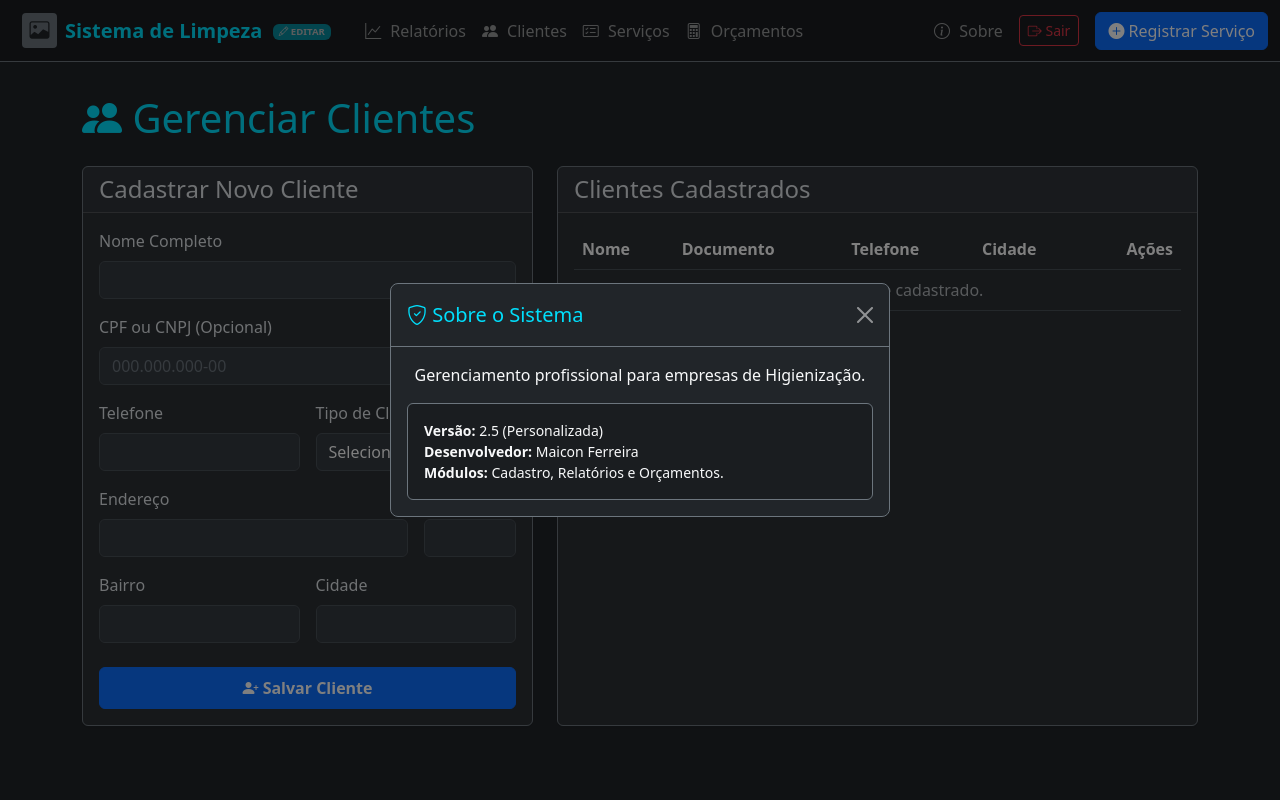
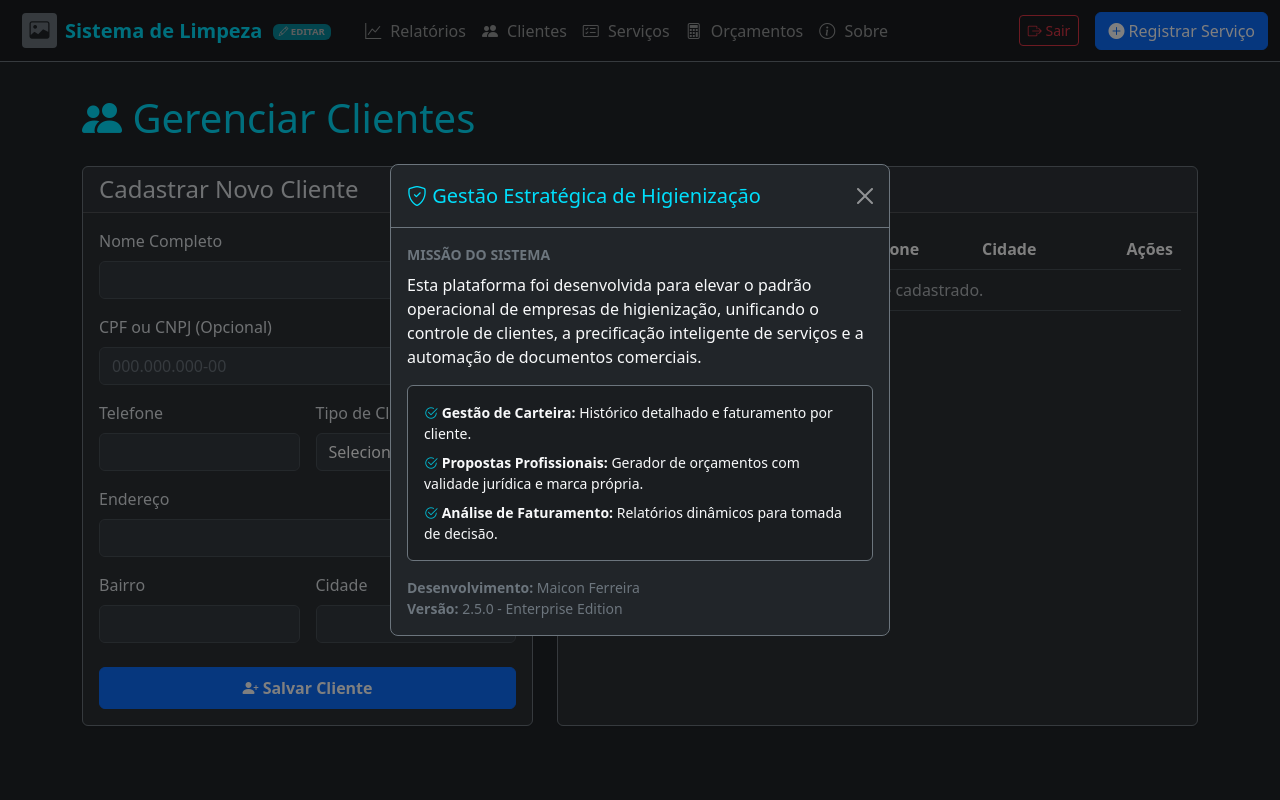
Before and after one commit to maiconferreiraa/sistema-limpeza, a Flask app: page /clientes in a window 1280 px wide, after a click on "Sobre". Run offline with Flask 3, Linux system fonts and the light colour scheme; the visitor is signed in with stand-in values (Sample User, id 1); data that the repository does not hold is empty; some libraries are stand-ins or nearby versions.

Commit message:
ADD: atualização botão sobre

```diff
--- a/templates/layout.html
+++ b/templates/layout.html
@@ -16,7 +16,6 @@
         .navbar-brand img { max-height: 35px; margin-right: 10px; border-radius: 4px; }
         .nav-link i { margin-right: 5px; }
         .badge-edit { font-size: 0.6rem; vertical-align: middle; margin-left: 5px; opacity: 0.7; }
-        /* Estilo para garantir que o preview da logo fique bonito */
         #previewLogo { object-fit: contain; background-color: #333; }
     </style>
 </head>
@@ -52,14 +51,14 @@
                     <li class="nav-item"><a class="nav-link" href="{{ url_for('gerenciar_clientes') }}"><i class="bi bi-people-fill"></i> Clientes</a></li>
                     <li class="nav-item"><a class="nav-link" href="{{ url_for('gerenciar_servicos') }}"><i class="bi bi-card-checklist"></i> Serviços</a></li>
                     <li class="nav-item"><a class="nav-link" href="{{ url_for('gerenciar_orcamentos') }}"><i class="bi bi-calculator"></i> Orçamentos</a></li>
-                </ul>
-
-                <ul class="navbar-nav ms-auto mb-2 mb-lg-0 align-items-center">
-                    <li class="nav-item me-2">
+                    <li class="nav-item">
                         <a class="nav-link" href="#" data-bs-toggle="modal" data-bs-target="#sobreModal">
                             <i class="bi bi-info-circle"></i> Sobre
                         </a>
                     </li>
+                </ul>
+
+                <ul class="navbar-nav ms-auto mb-2 mb-lg-0 align-items-center">
                     <li class="nav-item">
                         <a href="{{ url_for('logout') }}" class="btn btn-sm btn-outline-danger">
                             <i class="bi bi-box-arrow-right"></i> Sair
@@ -119,7 +118,6 @@
                                 <i class="bi bi-upload"></i> Selecionar Logo
                                 <input type="file" name="logo_empresa" id="inputLogo" hidden accept="image/*" onchange="visualizarLogo(event)">
                             </label>
-                            <div class="text-muted small mt-1">A imagem atualizará ao selecionar o arquivo.</div>
                         </div>
 
                         <div class="mb-3">
@@ -152,11 +150,41 @@
                             <input type="text" name="endereco" class="form-control bg-dark text-white border-secondary"
                                    placeholder="Rua, Número, Bairro, Cidade" value="{{ empresa.endereco }}">
                         </div>
-                        </div>
+                    </div>
                     <div class="modal-footer border-secondary">
                         <button type="submit" class="btn btn-primary w-100 py-2 fw-bold">ATUALIZAR MARCA</button>
                     </div>
                 </form>
+            </div>
+        </div>
+    </div>
+
+    <div class="modal fade" id="sobreModal" tabindex="-1" aria-hidden="true">
+        <div class="modal-dialog modal-dialog-centered">
+            <div class="modal-content border-secondary bg-dark text-light">
+                <div class="modal-header border-secondary">
+                    <h5 class="modal-title text-primary-emphasis">
+                        <i class="bi bi-shield-check"></i> Gestão Estratégica de Higienização
+                    </h5>
+                    <button type="button" class="btn-close btn-close-white" data-bs-dismiss="modal"></button>
+                </div>
+                <div class="modal-body">
+                    <p class="text-secondary small text-uppercase fw-bold mb-2">Missão do Sistema</p>
+                    <p>Esta plataforma foi desenvolvida para elevar o padrão operacional de empresas de higienização, unificando o controle de clientes, a precificação inteligente de serviços e a automação de documentos comerciais.</p>
+
+                    <div class="bg-dark-subtle p-3 rounded border border-secondary mb-3">
+                        <ul class="list-unstyled mb-0 small">
+                            <li class="mb-2"><i class="bi bi-check2-circle text-primary"></i> <strong>Gestão de Carteira:</strong> Histórico detalhado e faturamento por cliente.</li>
+                            <li class="mb-2"><i class="bi bi-check2-circle text-primary"></i> <strong>Propostas Profissionais:</strong> Gerador de orçamentos com validade jurídica e marca própria.</li>
+                            <li><i class="bi bi-check2-circle text-primary"></i> <strong>Análise de Faturamento:</strong> Relatórios dinâmicos para tomada de decisão.</li>
+                        </ul>
+                    </div>
+
+                    <div class="small text-secondary">
+                        <strong>Desenvolvimento:</strong> Maicon Ferreira<br>
+                        <strong>Versão:</strong> 2.5.0 - Enterprise Edition
+                    </div>
+                </div>
             </div>
         </div>
     </div>
@@ -167,26 +195,17 @@
         function visualizarLogo(event) {
             const input = event.target;
             const reader = new FileReader();
-
             reader.onload = function(){
                 const dataURL = reader.result;
                 const preview = document.getElementById('previewLogo');
                 const placeholder = document.getElementById('placeholderLogo');
-
                 preview.src = dataURL;
-                preview.classList.remove('d-none'); // Mostra a imagem
-
-                if (placeholder) {
-                    placeholder.classList.add('d-none'); // Esconde o ícone de imagem se ele existir
-                }
+                preview.classList.remove('d-none');
+                if (placeholder) { placeholder.classList.add('d-none'); }
             };
-
-            if (input.files && input.files[0]) {
-                reader.readAsDataURL(input.files[0]);
-            }
+            if (input.files && input.files[0]) { reader.readAsDataURL(input.files[0]); }
         }
 
-        // Fechar alertas automaticamente
         document.addEventListener('DOMContentLoaded', () => {
             const alerts = document.querySelectorAll('.alert-dismissible');
             alerts.forEach((alert) => {
@@ -197,24 +216,5 @@
             });
         });
     </script>
-
-    <div class="modal fade" id="sobreModal" tabindex="-1" aria-hidden="true">
-        <div class="modal-dialog modal-dialog-centered">
-            <div class="modal-content border-secondary bg-dark text-light">
-                <div class="modal-header border-secondary">
-                    <h5 class="modal-title text-primary-emphasis"><i class="bi bi-shield-check"></i> Sobre o Sistema</h5>
-                    <button type="button" class="btn-close btn-close-white" data-bs-dismiss="modal"></button>
-                </div>
-                <div class="modal-body text-center">
-                    <p>Gerenciamento profissional para empresas de Higienização.</p>
-                    <div class="bg-dark-subtle p-3 rounded border border-secondary small text-start">
-                        <strong>Versão:</strong> 2.5 (Personalizada)<br>
-                        <strong>Desenvolvedor:</strong> Maicon Ferreira<br>
-                        <strong>Módulos:</strong> Cadastro, Relatórios e Orçamentos.
-                    </div>
-                </div>
-            </div>
-        </div>
-    </div>
 </body>
 </html>
```
